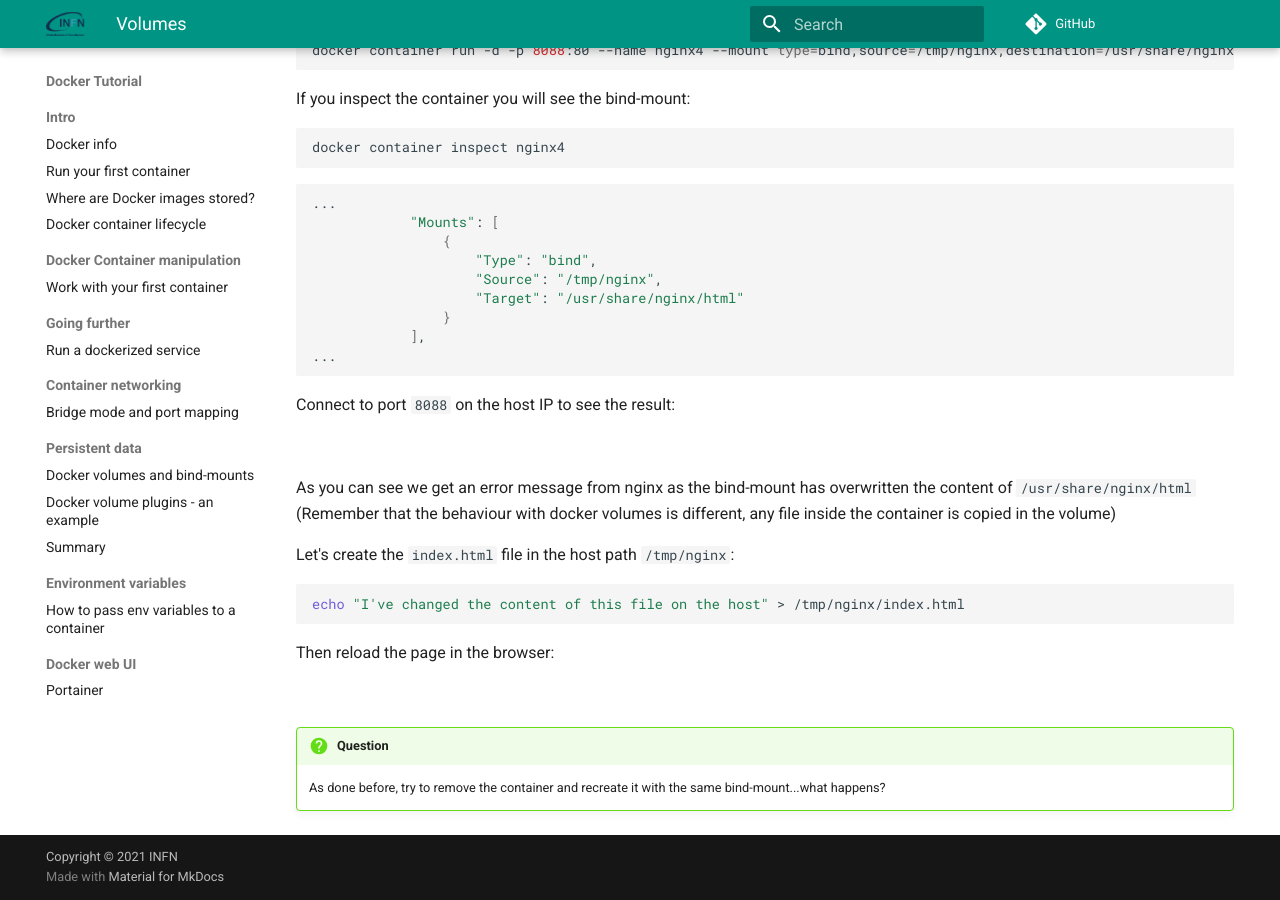
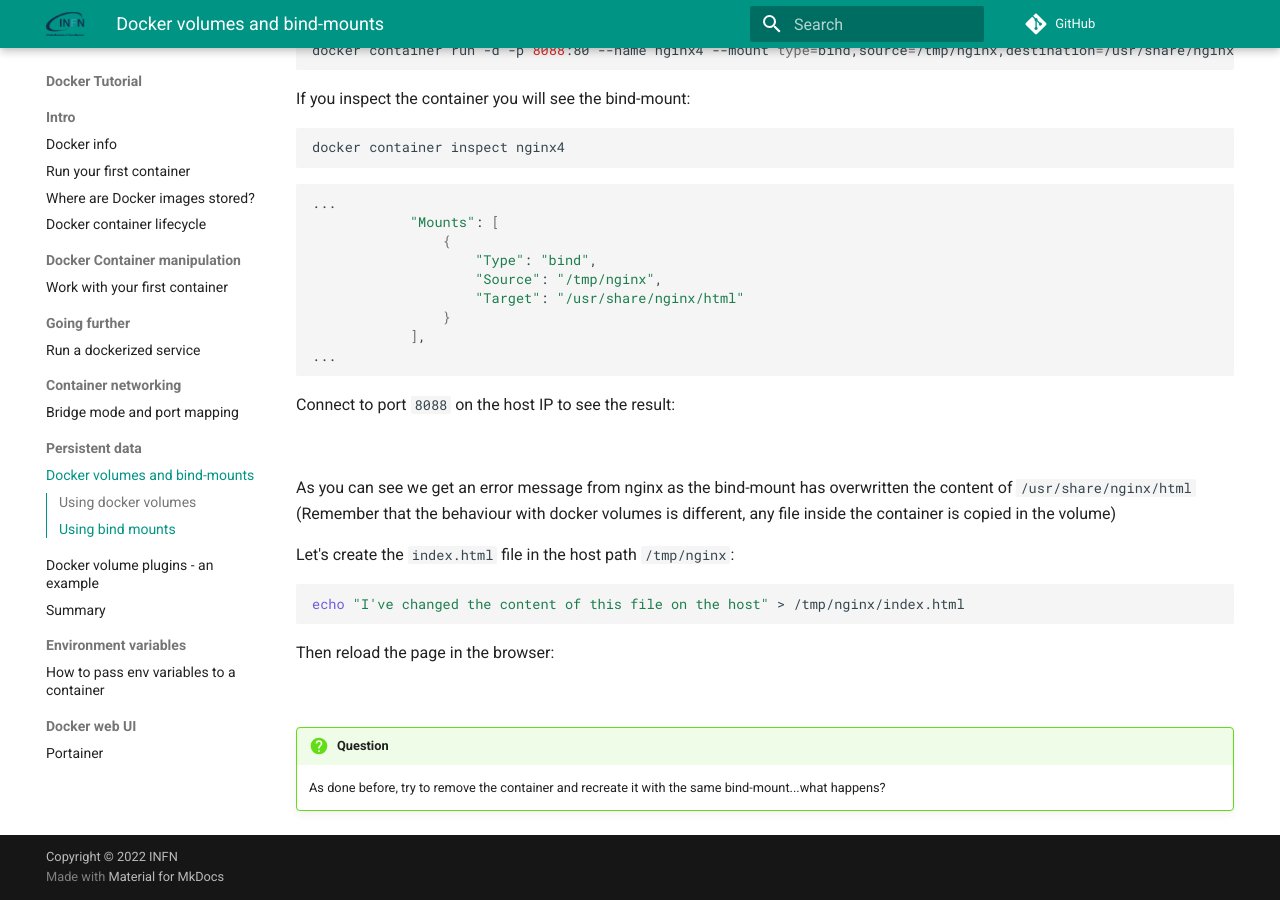
Before and after one commit to maricaantonacci/docker-tutorial, an MkDocs documentation site: the page built from docs/data/volumes.md, in a window 1280 px wide and 900 px high, scrolled down 3174 px. Built offline with MkDocs 1.6.1 and Material for MkDocs 9.7.7, drawn with Linux system fonts in a browser that asks for light colours; comment, search, counter and statistics services are not loaded; some of the changed text lies outside the part shown.

Commit message:
Fix navigation

```diff
--- a/mkdocs.yml
+++ b/mkdocs.yml
@@ -36,13 +36,13 @@ nav:
   - Container networking:
     - Bridge mode and port mapping: 'networking/networking.md'
   - Persistent data:
-    - Docker volumes and bind-mounts: 'container/volumes.md'
-    - Docker volume plugins - an example: 'container/volume_plugin.md'
-    - Summary: 'container/volume_summary.md'
+    - Docker volumes and bind-mounts: 'data/volumes.md'
+    - Docker volume plugins - an example: 'data/volume_plugin.md'
+    - Summary: 'data/volume_summary.md'
   - Environment variables:
     - How to pass env variables to a container: 'container/env_vars.md'
   - Docker web UI:
     - Portainer: 'gui/portainer.md'
 
 
-copyright: Copyright &copy; 2021 INFN
+copyright: Copyright &copy; 2022 INFN
```
